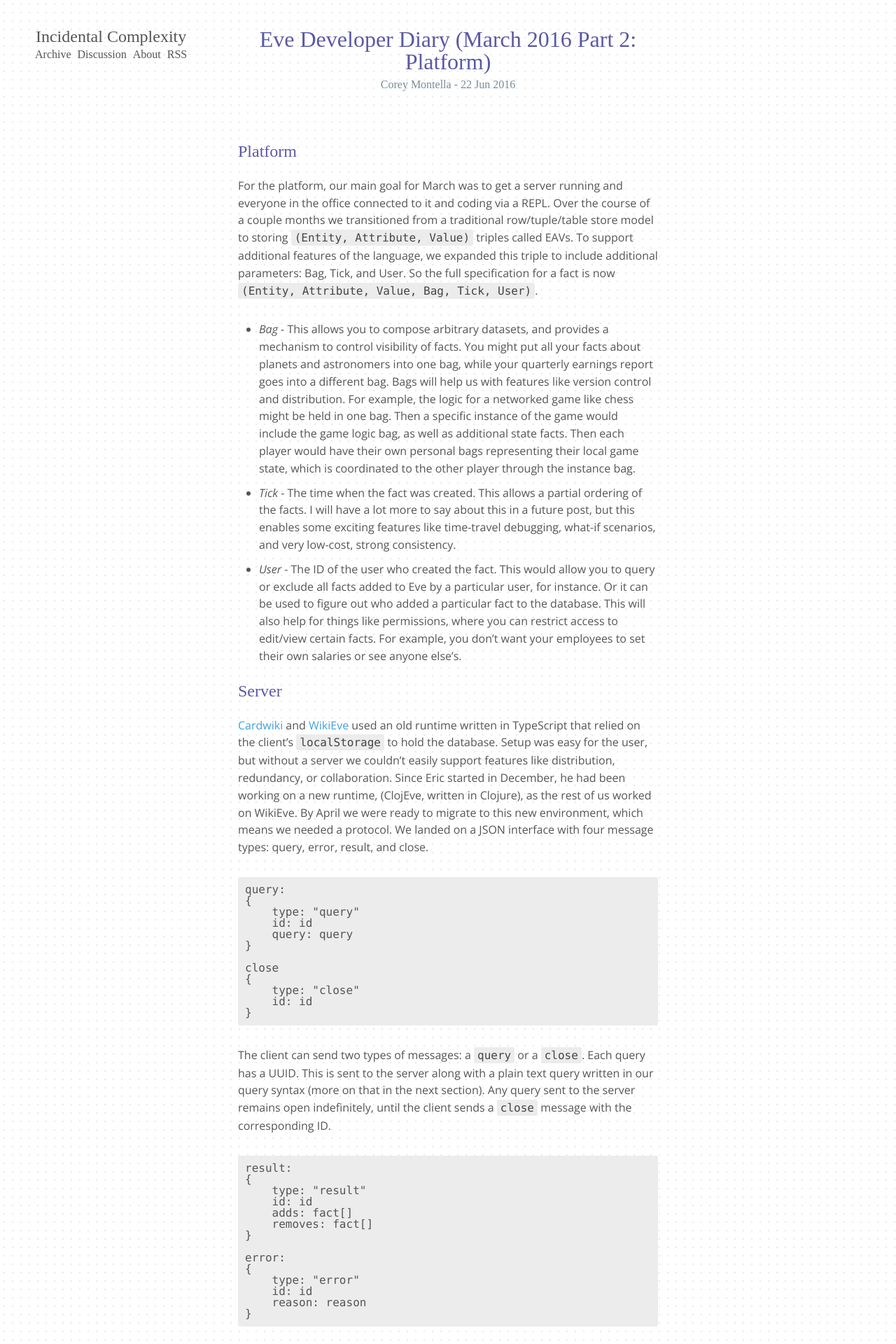
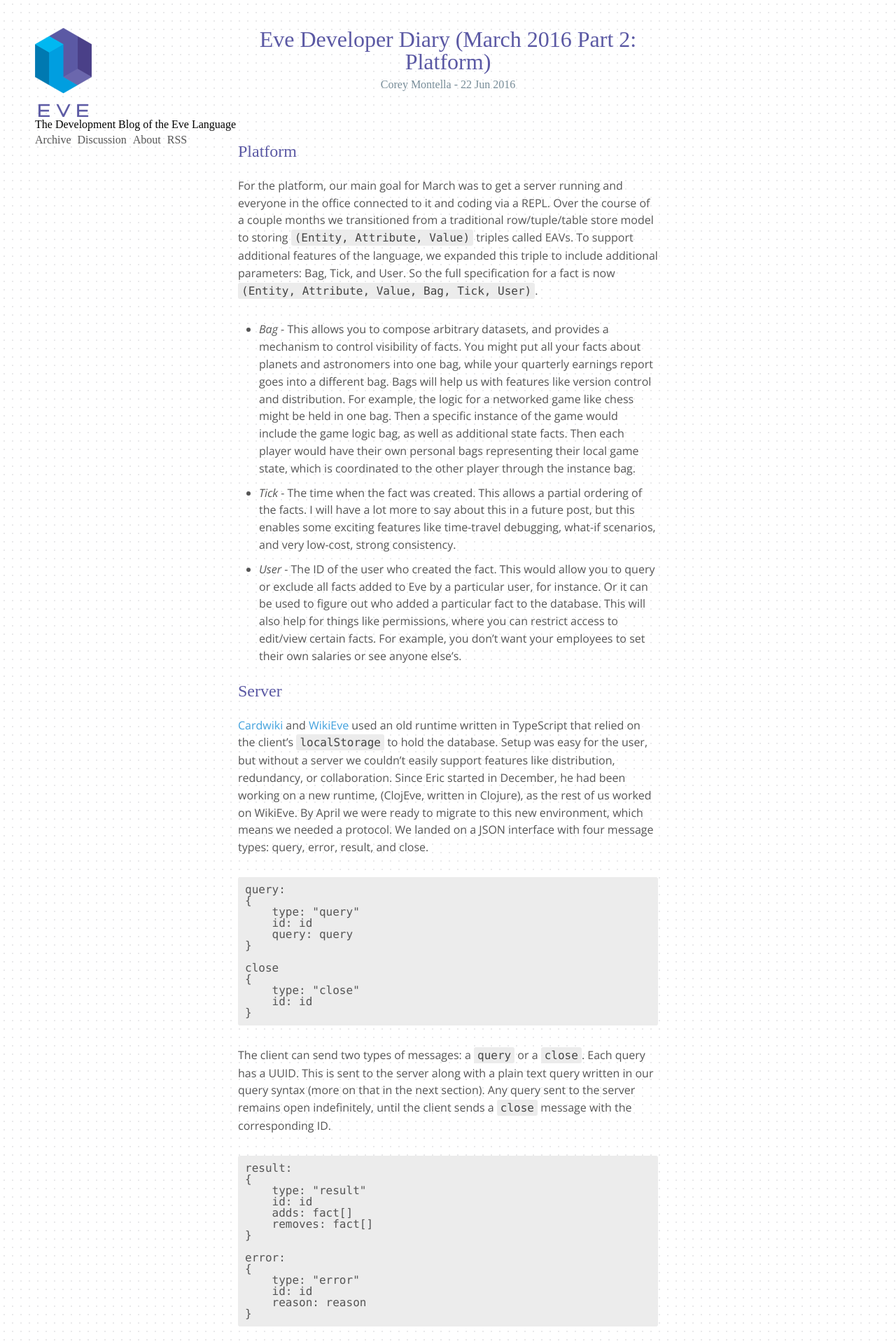
Before and after one commit to Kodowa/incidentalcomplexity, a Jekyll site: the page built from index.html, in a window 1280 px wide. Shown: the top 1920 px of the page at 70% size. Built offline with Jekyll 4.4.1, drawn with Linux system fonts in a browser that asks for light colours; some web fonts are replaced.

Commit message:
Add logo to default layout

```diff
--- a/_layouts/default.html
+++ b/_layouts/default.html
@@ -14,11 +14,8 @@
         <div class="uberwrapper">
 
             <header>
-                <h1>
-                    <a href="/">
-                        Incidental Complexity
-                    </a>
-                </h1>
+                <img width="81" height="127" src="images/logo.png"/>
+                <h2>The Development Blog of the Eve Language</h2>
                 <ul class="nav">
                     <li><a href="/archive">Archive</a></li>
                     <li><a href="https://groups.google.com/forum/#!forum/eve-talk">Discussion</a></li>
```
